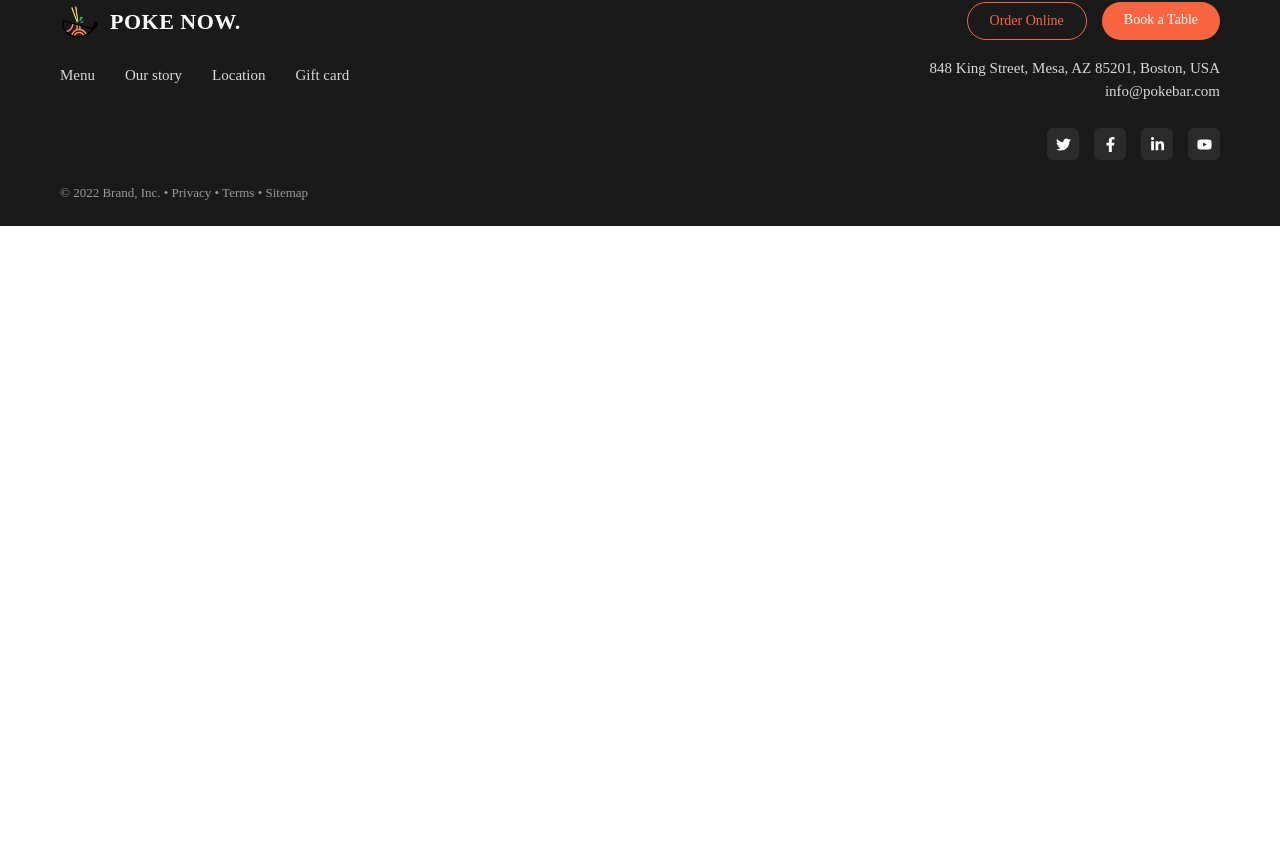
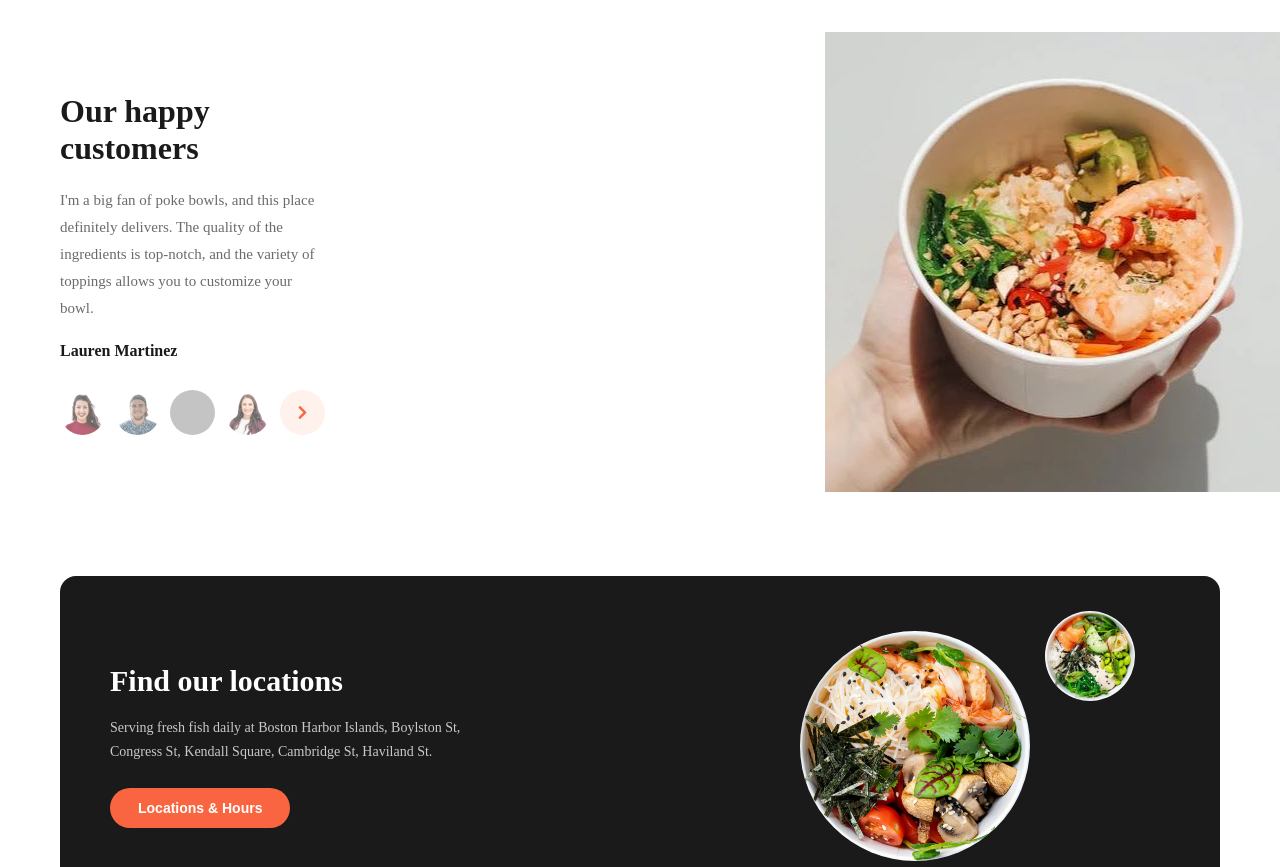
Before and after one commit to lalit-sahu-iphtech/Restaurant-App, a React (Vite) app: page /menu in a window 1280 px wide. Shown: the part 3873-4740 px from the top of the page. Before the commit the page ends 4099 px from the top, so only its background shows below. Built offline with nearby package versions, Linux system fonts and the light colour scheme; grey boxes are pictures that could not be loaded.

Commit message:
add in menu section happy customer and find location

```diff
--- a/src/pages/HomePage/HomePage.jsx
+++ b/src/pages/HomePage/HomePage.jsx
@@ -211,7 +211,7 @@ export default function HomePage(){
             </div>
         </div>
     </div>
-</section>
+           </section>
 
         </>
 
--- a/src/pages/menuPage/MenuPage.jsx
+++ b/src/pages/menuPage/MenuPage.jsx
@@ -42,6 +42,8 @@ import SrirachaAioli from "../../assets/img/menuFlavor4.jpg";
 
 
 import "./MenuPage.css";
+
+import Testimonial from "./Testimonial";
 
 export default function MenuPage() {
     const bowlSteps = [
@@ -96,6 +98,7 @@ export default function MenuPage() {
     ];
 
     return (
+    <>
         <section className="menu">
             <div className="menu-container">
                 <img src={menuImg1} alt="menu img" />
@@ -189,6 +192,10 @@ export default function MenuPage() {
                 </section>
 
             </div>
+
+
         </section>
+        <Testimonial/>
+    </>
     );
 }
--- /dev/null
+++ b/src/pages/menuPage/Testimonial.jsx
@@ -0,0 +1,83 @@
+import avatar1 from "../../assets/img/A1.jpg";
+import avatar2 from "../../assets/img/B1.jpg";
+import avatar3 from "../../assets/img/E1.jpg";
+import avatar4 from "../../assets/img/I1.jpg";
+
+import bowlHandImg from "../../assets/img/bowl-hand.jpg";
+
+import locationBowl1 from "../../assets/img/location-bowl1.jpg";
+import locationBowl2 from "../../assets/img/location-bowl2.jpg";
+
+import { FaChevronRight } from "react-icons/fa";
+
+import { useState } from "react";
+
+const testimonials = [
+    {
+        name : "Lauren Martinez",
+        avatar : avatar1,
+        text: "I'm a big fan of poke bowls, and this place definitely delivers. The quality of the ingredients is top-notch, and the variety of toppings allows you to customize your bowl.",
+
+    },
+
+]
+
+export default function Tesimonial(){
+    const[activeIdx, setActiveIdx] = useState(0);
+    const current = testimonials[activeIdx];
+
+    const nextTestimonial = () =>{
+        setActiveIdx((prev) => (prev + 1) % testimonials.length);
+    }
+
+    return(
+        <>
+          <section className="testimonials">
+        <div className="testimonials-container">
+            <div className="testimonials-text">
+                <h2>Our happy customers</h2>
+                <p>{current.text}</p>
+                <h4>{current.name}</h4>
+
+                <div className="testimonial-avatars">
+                    {[avatar1, avatar2, avatar3, avatar4]. map((av, i) =>(
+                        <img src={av}
+                        key={i}
+                        alt="customer-avatar"
+                        className={i === activeIdx ? "active-avtar" : ""}
+                        onClick={() => setActiveIdx(i)}
+
+                        />
+                    ))}
+
+                    <button className="next-btn"onClick={nextTestimonial}><FaChevronRight/></button>
+                </div>
+            </div>
+
+            <div className="testimonials-imag">
+                <img src={bowlHandImg} alt="poke bowl in hand" />
+            </div>
+
+        </div>
+       </section>
+
+       <section className="find-locations">
+                <div className="find-locations-container">
+                    <div className="locations-text">
+                        <h2>Find our locations</h2>
+                        <p>
+                            Serving fresh fish daily at Boston Harbor Islands, Boylston St,
+                            Congress St, Kendall Square, Cambridge St, Haviland St.
+                        </p>
+                        <button>Locations &amp; Hours</button>
+                    </div>
+
+                    <div className="locations-images">
+                        <img src={locationBowl1} alt="poke bowl" className="bowl-large" />
+                        <img src={locationBowl2} alt="poke bowl" className="bowl-small" />
+                    </div>
+                </div>
+            </section>
+        </>
+    )
+}
```
